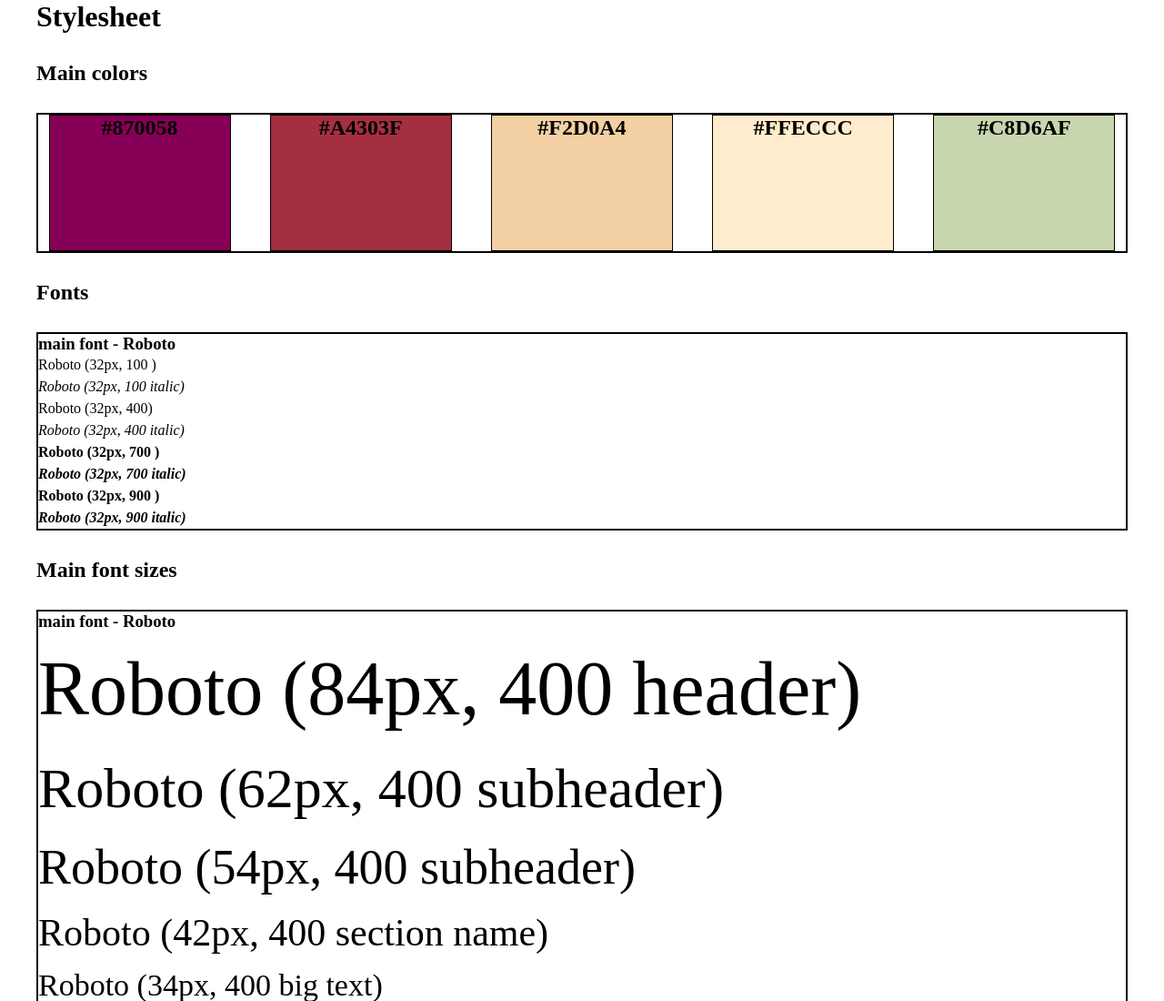
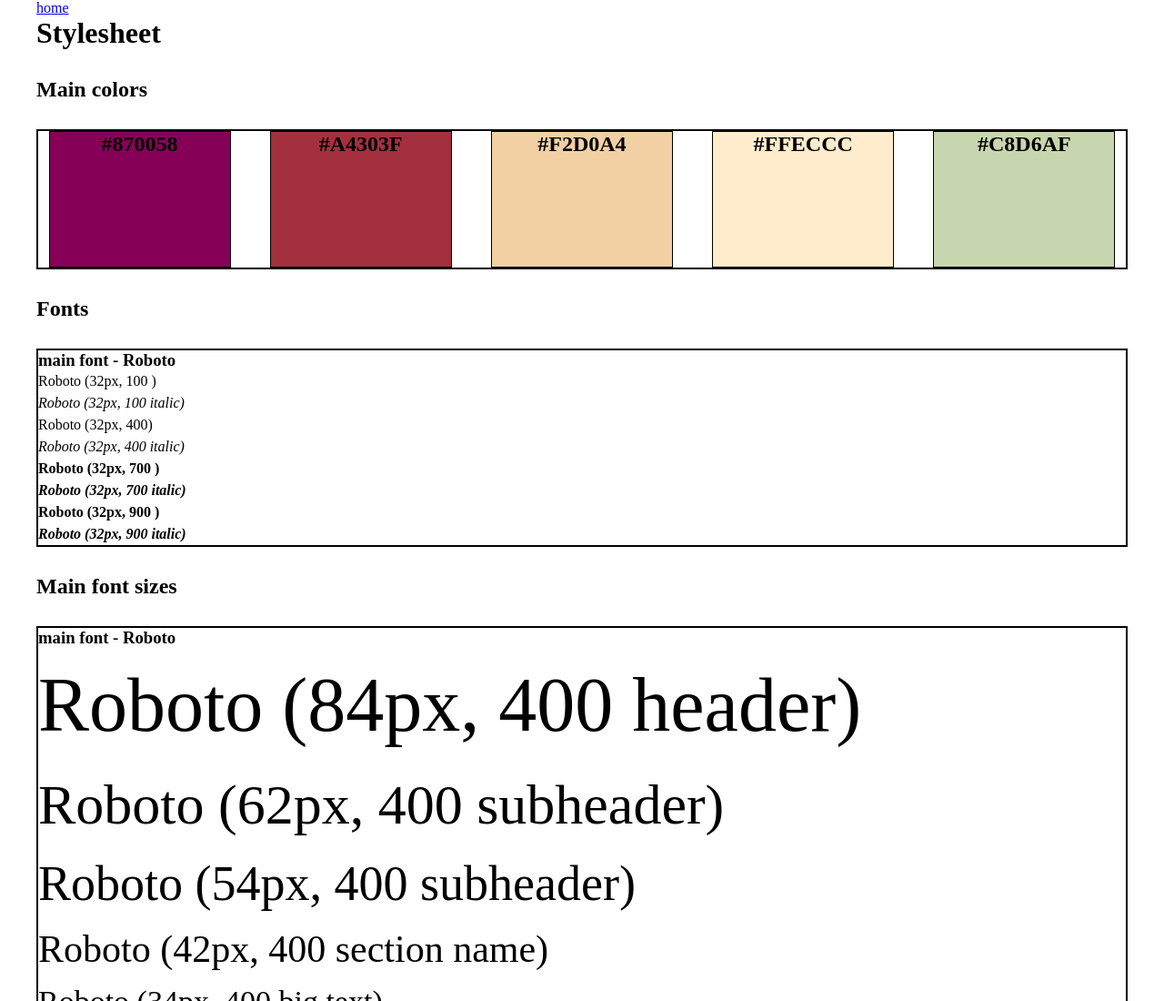
Before and after one commit to buga-man/buga-man.github.io, a plain HTML site: page stylesheet/index.html in a window 1280 px wide. Shown: the top 1100 px of the page at 91% size. Drawn offline with Linux system fonts and the light colour scheme.

Commit message:
Update index.html

```diff
--- a/stylesheet/index.html
+++ b/stylesheet/index.html
@@ -7,7 +7,13 @@
     <meta name="viewport" content="width=device-width, initial-scale=1.0">
     <title>Stylesheet</title>
 </head>
+
 <body>
+     <header>
+         <nav>
+            <a href="../index.html" class='button'>home</a>
+        </nav>
+    </header>
     <h1>Stylesheet</h1>
     <h2>Main colors</h2>
     <section class="color-section">
```
